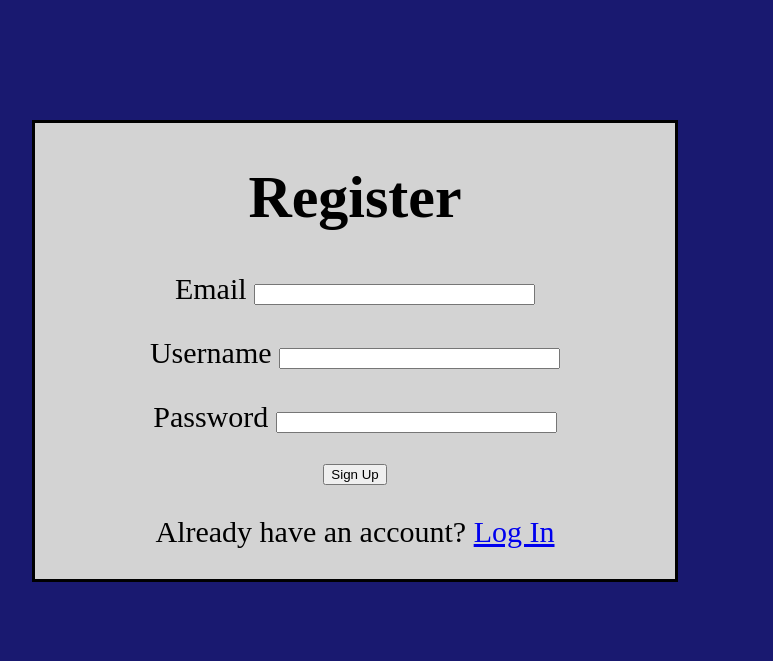
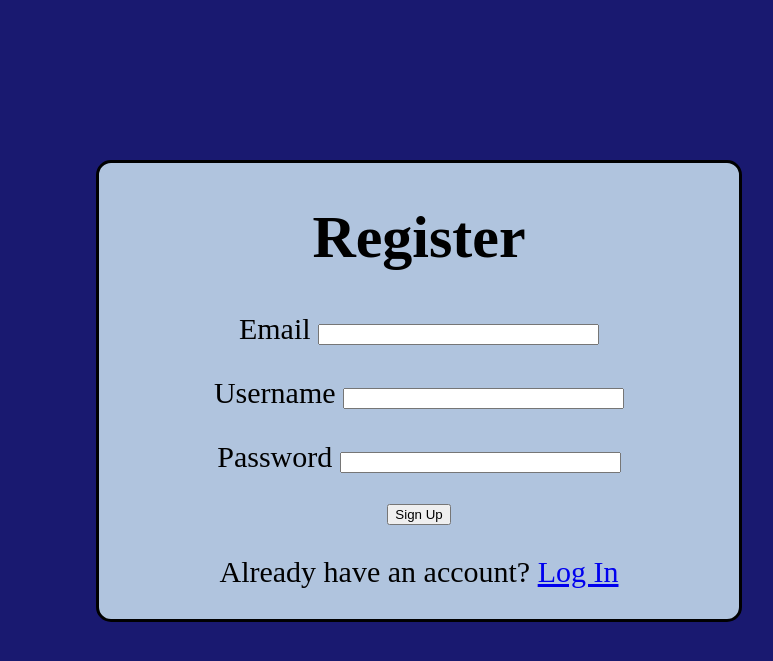
Before and after one commit to Brian1226/Priority-Queue, a Flask app: page /register in a window 1280 px wide. Shown: the top 661 px of the page, without its empty margins (224-997 px from the left). Run offline with Flask 2, Linux system fonts and the light colour scheme.

Commit message:
changed color

```diff
--- a/app/templates/registerpage.html
+++ b/app/templates/registerpage.html
@@ -4,13 +4,14 @@
 <style>
     div {
         text-align: center;
-        background-color: lightgray;
+        background-color: lightsteelblue;
         border: solid;
         font-size: 30px;
         width: 50%;
-        left: 20%;
-        top: 15%;
+        left: 25%;
+        top: 20%;
         position: absolute;
+        border-radius: 15px;
     }
 </style>
 
```
Lines whose indentation alone changed are shown as unchanged.
